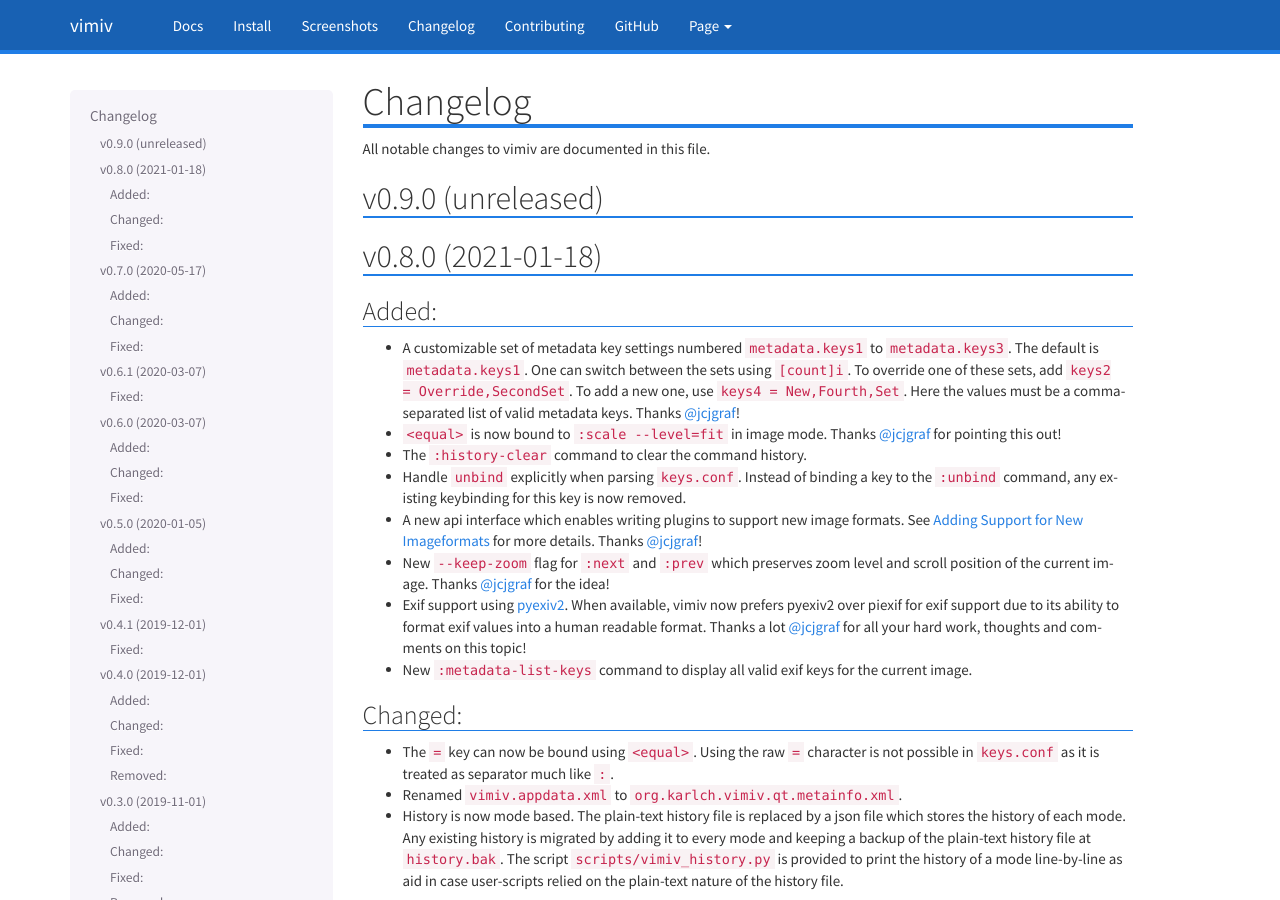
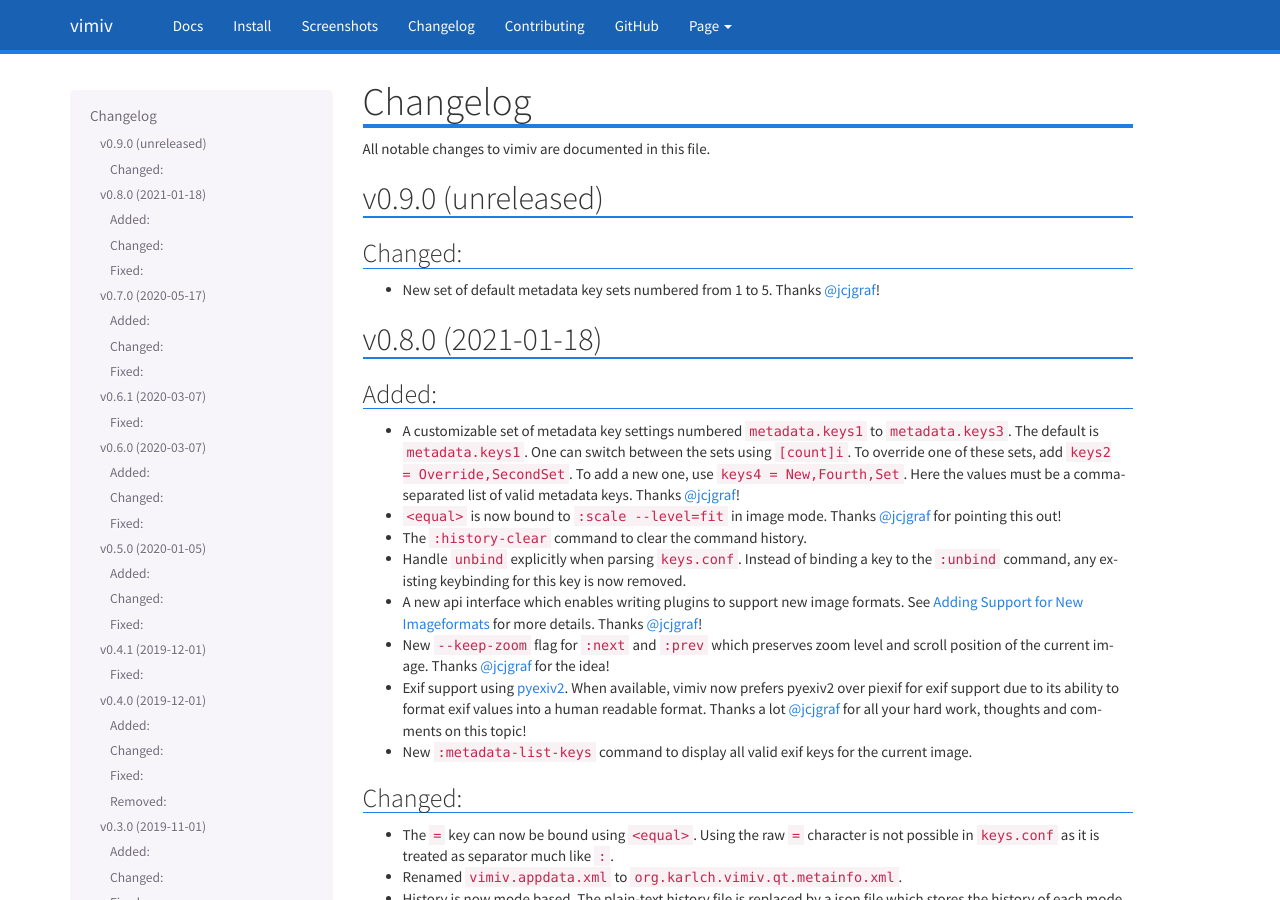
Before and after one commit to karlch/vimiv-qt, a Sphinx documentation site: the page built from docs/changelog.rst, in a window 1280 px wide and 900 px high. Built offline with Sphinx 7.4.7, drawn with Linux system fonts in a browser that asks for light colours.

Commit message:
Update changelog for new metadata key sets

```diff
--- a/docs/changelog.rst
+++ b/docs/changelog.rst
@@ -5,6 +5,12 @@
 
 v0.9.0 (unreleased)
 -------------------
+
+Changed:
+^^^^^^^^
+
+* New set of default metadata key sets numbered from 1 to 5. Thanks
+  `@jcjgraf <https://github.com/jcjgraf>`_!
 
 
 v0.8.0 (2021-01-18)
```
